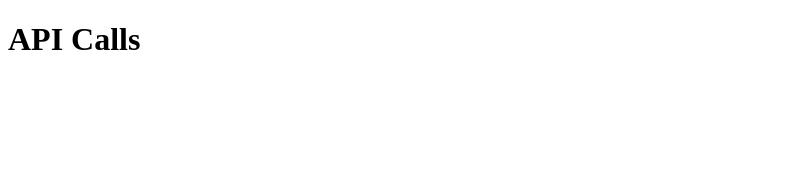
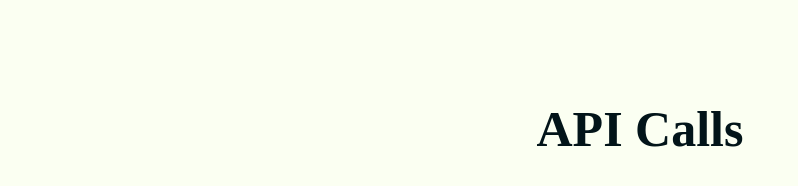
Before and after one commit to ktho12/Lab10_API_Calls, a plain HTML site: page index.html in a window 1280 px wide. Shown: the whole page, without its empty margins (0-798 px from the left). Drawn offline with Linux system fonts and the light colour scheme.

Commit message:
added basic styling

```diff
--- a/index.html
+++ b/index.html
@@ -4,8 +4,9 @@
     <meta charset="UTF-8">
     <meta name="viewport" content="width=device-width, initial-scale=1.0">
     <title>Lab 10</title>
-    <script defer src="script.js"></script>
     <link rel="stylesheet" href="style.css">
+    <script src="script.js"></script>
+
 </head>
 <body>
     <h1>API Calls</h1>
--- a/style.css
+++ b/style.css
@@ -0,0 +1,18 @@
+:root {
+    --main-background-color: #fbfff2;
+    --main-font-size: 35px;
+    --main-text-color: #021419;
+}
+
+body {
+    text-align: center;
+    background-color: var(--main-background-color);
+    color: var(--main-text-color);
+    font-size: var (--main-font-size);
+}
+
+h1 {
+    font-size: 50px;
+    margin: 100px 0 0 0;
+    width: 100%;
+}
```
